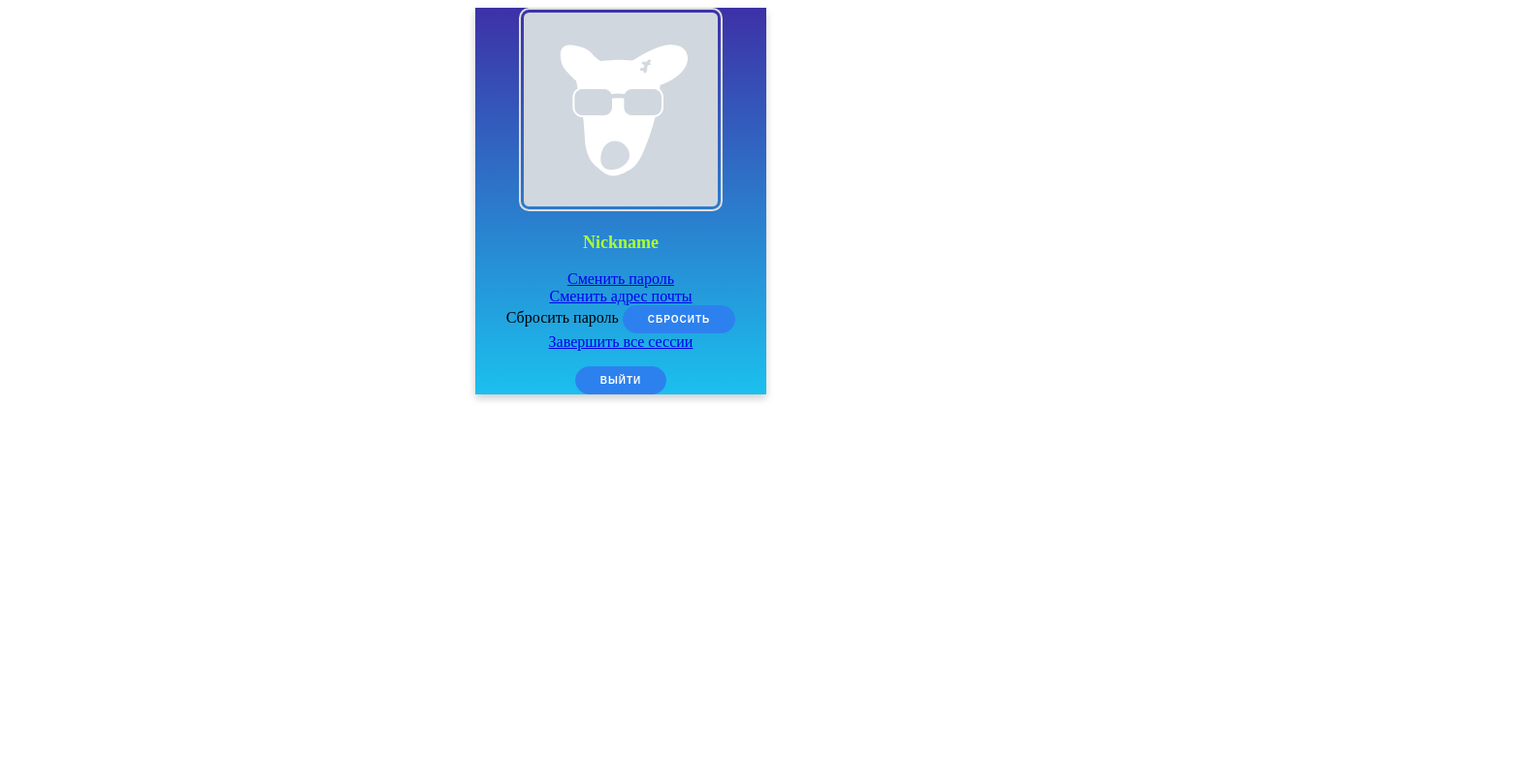
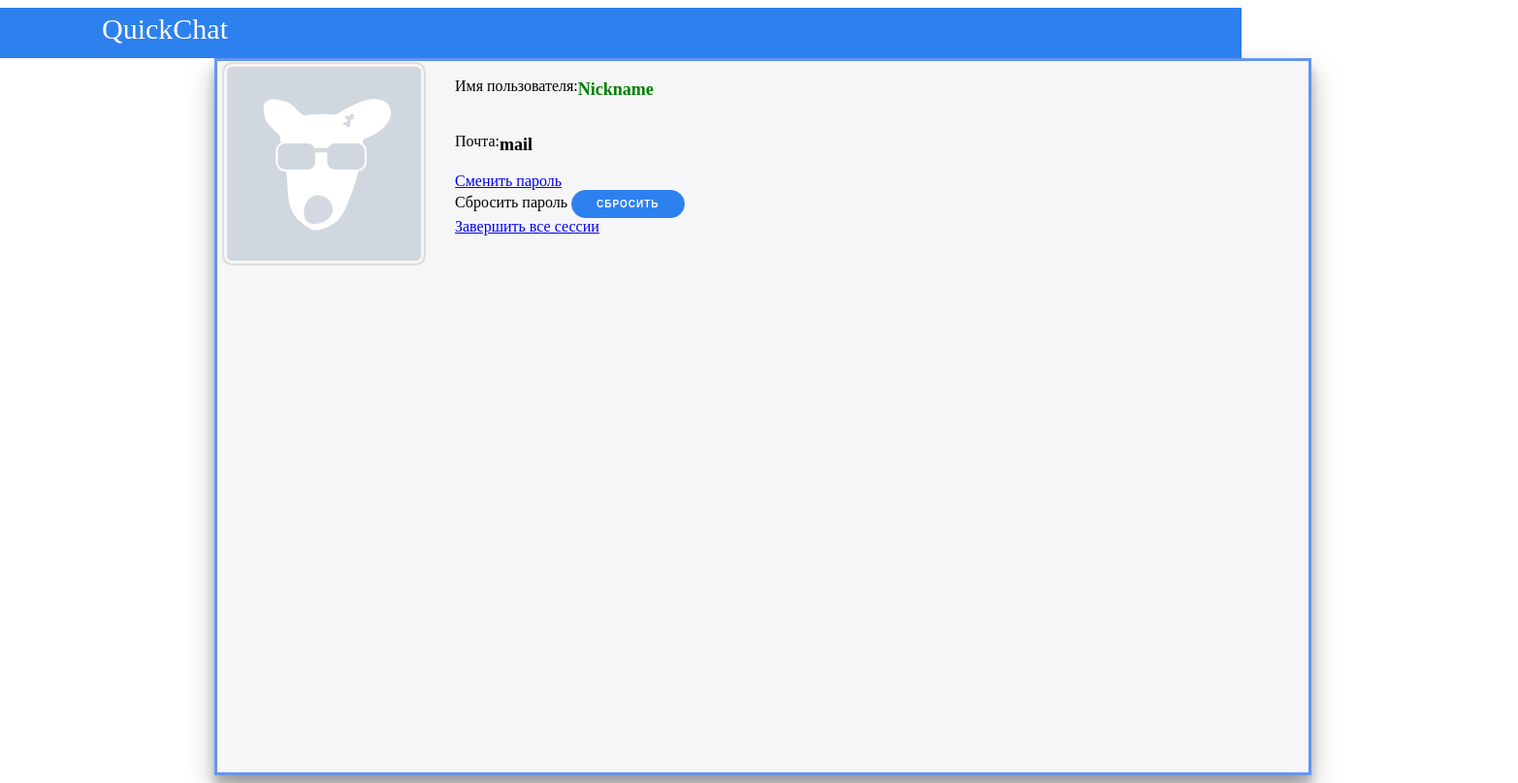
Before and after one commit to bmstu-iu9/utp2019-10-chat, a website: page project/data/profile/index.html in a window 1280 px wide. Shown: the whole page at 97% size, 1565 px wide, since content can reach past the window. Drawn offline with Linux system fonts and the light colour scheme.

Commit message:
html и css
подогнал под дизайн чата

```diff
--- a/project/data/profile/index.html
+++ b/project/data/profile/index.html
@@ -5,24 +5,36 @@
     <title>Профиль | QuickChat</title>
     <meta charset="UTF-8">
     <link rel="shortcut icon" href="../favicon.ico" type="image/x-icon">
-    <link rel='stylesheet' href='https://fonts.googleapis.com/css?family=Montserrat:400,800'>
     <link rel="stylesheet" href="./style.css">
 </head>
 
 <body>
+    <div class="container">
+        <div class="menu">
+            <span class="name">QuickChat</span>
+            <button id="setting" class="settings"></button>
+        </div>
         <div id="profile" class="profile">
-        <form>
+            <div class="pfImg">
                 <img src="default.png" id="profileImg">
-            <p class="nickname">Nickname</p>
+            </div>
+            <div class="right">
+                <div class="nicknameField">
+                    <p>Имя пользователя: </p>
+                    <p class="nickname" id="nickname">Nickname</p>
+                </div>
+                <div class="mailField">
+                    <p>Почта: </p>
+                    <p class="email" id="email">mail</p>
+                </div>
                 <div><a href="#openModal">Сменить пароль</a></div>
-            <div><a href="#openModal2">Сменить адрес почты</a></div>
                 <div>
                     <a>Сбросить пароль</a>
                     <button id="resetPwd">Сбросить</button>
                 </div>
                 <div><a href="#openModal3">Завершить все сессии</a></div>
-            <p><button id="exit">Выйти</button></p>
-        </form>
+            </div>
+        </div>
     </div>
 
     <div id="openModal" class="modalDialog">
@@ -34,23 +46,8 @@
                 <div><input id="oldPwd" type="password" name="Old Password" placeholder="password" /></div>
                 <div><a>Введите новый пароль</a></div>
                 <div><input id="newPwd" type="password" name="New Password" placeholder="password" /></div>
-                <p><button id ="changePassBtn">Поменять</button></p>
+                <p><button id ="changePassBtn">Сменить</button></p>
                 <span id="changePwdErr"></span>
-            </form>
-        </div>
-    </div>
-
-    <div id="openModal2" class="modalDialog">
-        <div>
-            <form action="/changePwd.js">
-                <a href="#close" title="Закрыть" class="close">X</a>
-                <h2>Смена электронной почты</h2>
-                <div><a>Введите ваш пароль</a></div>
-                <div><input id="currentPwd" type="password" name="Password" placeholder="password" /></div>
-                <div><a>Введите новый адрес электронной почты</a></div>
-                <div><input id="newMail" type="email" name="New Email" placeholder="email" /></div>
-                <p><button id ="changeMailBtn">Поменять</button></p>
-                <span id="changeMailErr"></span>
             </form>
         </div>
     </div>
--- a/project/data/profile/script.js
+++ b/project/data/profile/script.js
@@ -2,7 +2,6 @@
 const container=  document.getElementById('container')
 const profileImg = document.getElementById('profileImg')
 const resetPwdBtn = document.getElementById('resetPwd')
-const exitBtn = document.getElementById('exit')
 const oldPwdInput = document.getElementById('oldPwd')
 const newPwdInput = document.getElementById('newPwd')
 const changePassBtn = document.getElementById('changePassBtn')
--- a/project/data/profile/style.css
+++ b/project/data/profile/style.css
@@ -1,13 +1,3 @@
-/* body {
-	background: #f6f5f7;
-	display: flex;
-	justify-content: left;
-	align-items: left;
-	font-family: 'Montserrat', sans-serif;
-	height: 100vh;
-	margin: -20px 0 50px;
-} */
-
 h1 {
 	font-weight: bold;
 	margin: 0;
@@ -55,24 +45,84 @@ button:disabled {
 	border: 1px solid grey;
 }
 
+.menu {
+    display: block;
+    background-color: rgb(45, 129, 238);
+    position: fixed;
+    left: 0;
+    right: 0;
+    height: 42px;
+    font-size: 12.5px;
+    color: white;
+    padding: 5px;
+}
+
+.name {
+    margin: 1px 800px 1px 100px;
+    font-size: 30px;
+    outline: none;
+    background-color: rgb(45, 129, 238);
+}
+
+.settings {
+    border: rgb(45, 129, 238);
+    z-index: 100;
+    background-color: rgb(45, 129, 238);
+    color: white;
+    font-size: 30px;
+    margin: 6px -4px;
+}
+
+.conteiner {
+    display: flex;
+	flex-direction: column;
+	text-align: center;
+	vertical-align: middle;
+}
 
 .profile {
-	box-shadow: 0 4px 8px 0 rgba(0, 0, 0, 0.2);
-    max-width: 300px;
-    margin: auto;
-	text-align: center;
-	background: -webkit-linear-gradient(bottom, rgb(27, 192, 238), rgb(61, 49, 167));
-	background-repeat: no-repeat;
-	background-size: cover;
-	background-position: 0 0;
-	/* font-family: 'Montserrat', sans-serif; */
+	margin: 52px 213px 0px 213px;
+    background: #f6f5f7;
+    display: inline-flex;
+    height: 91.5vh;
+    box-shadow: 0 14px 28px rgba(0, 0, 0, 0.25),
+        0 10px 10px rgba(0, 0, 0, 0.22);
+    justify-content: flex-start;
+	align-items: stretch;
+	border-style: solid;
+    border-color: cornflowerblue;
+	padding: 1px 5px;
+}
+
+.pfImg {
+	overflow-y: auto;
+	overflow-x: hidden;
+	width: 240px;
+}
+
+.right {
+    display: flex;
+    flex-direction: column;
+    width: 875px;
+}
+
+.nicknameField {
+	display: flex;
+}
+
+.mailField {
+	display: flex;
 }
 
 .nickname {
-	color: greenyellow;
+	color: green;
 	font-weight: 700;
 	font-size: 18px;
+}
 
+.email {
+	font-weight: 700;
+	font-size: 18px;
 }
 
 .modalDialog {
```
Lines whose indentation alone changed are shown as unchanged.
